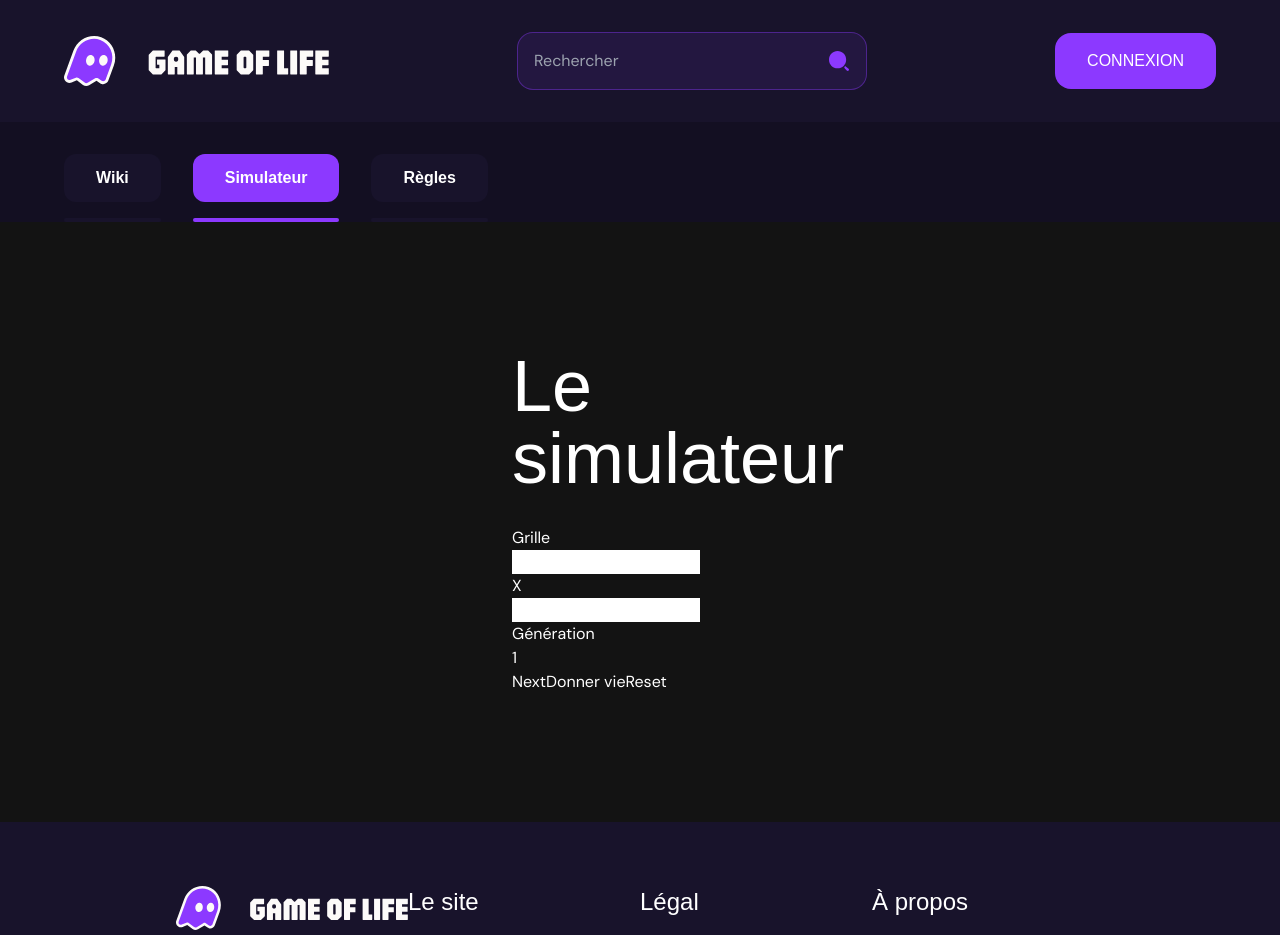
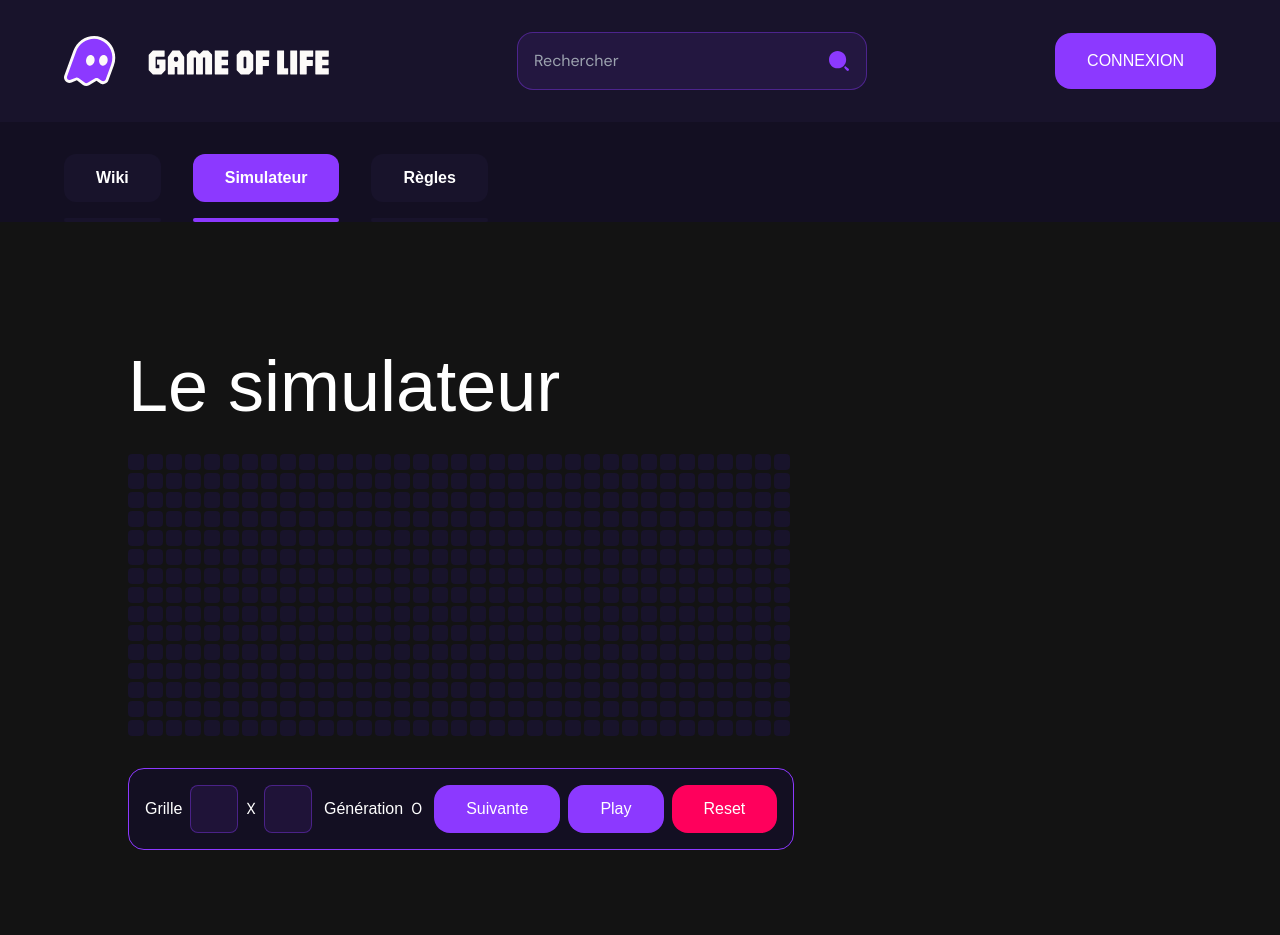
Before and after one commit to git2bezbar/game-of-life, a Vue app: page /simulator in a window 1280 px wide. Shown: the top 935 px of the page. Built offline with nearby package versions, Linux system fonts and the light colour scheme; a web font is replaced by a local one.

Commit message:
style simulator + ajout button style

```diff
--- a/src/assets/main.css
+++ b/src/assets/main.css
@@ -10,7 +10,7 @@ body {
   color: white;
   background-color: #131313;
 }
-h1, h2, h3, h4, h5, h6, a {
+h1, h2, h3, h4, h5, h6, a, button {
   font-family: 'Jaro', sans-serif;
 }
 
--- a/src/components/Simulator/SimulatorCellComponent.vue
+++ b/src/components/Simulator/SimulatorCellComponent.vue
@@ -1,16 +1,11 @@
 <template>
-  <div @click="toggleAlive" class="cell" :class="{ alive: isAlive }"></div>
+  <div @click="toggleAlive"
+  :class="[
+      isAlive ? 'bg-purple hover:bg-purple/70' : 'bg-dark-purple hover:bg-purple/30',
+      'h-[16px] rounded cursor-pointer'
+    ]"
+  ></div>
 </template>
-
-<style scoped>
-.cell {
-  height: 25px;
-  border: 1px solid black;
-}
-.alive {
-  background-color: rgb(197, 93, 93);
-}
-</style>
 
 <script>
 export default {
--- a/src/components/Simulator/SimulatorComponent.vue
+++ b/src/components/Simulator/SimulatorComponent.vue
@@ -4,7 +4,7 @@ import SimulatorCell from './SimulatorCellComponent.vue'
 <template>
   <div class="grid"
     :style="gridStyle">
-    <div v-for="(col, colIndex) in grid" :key="colIndex">
+    <div class="grid gap-2" v-for="(col, colIndex) in grid" :key="colIndex">
       <SimulatorCell
         v-bind:col="col"
         v-bind:colIndex="colIndex"
@@ -17,10 +17,26 @@ import SimulatorCell from './SimulatorCellComponent.vue'
       />
     </div>
   </div>
-  <button @click="nextGeneration">Génération Suivante</button>
-  <button @click="toggleSimulation">{{ isRunning ? 'Stop' : 'Play' }}</button>
-  <button @click="resetSimulation">Reset</button>
-  <p>{{  nbGeneration }}</p>
+  <div class="flex gap-3 bg-dark-blue items-center p-4 border border-purple rounded-2xl">
+    <div class="flex gap-2 items-center">
+      <h2>Grille</h2>
+      <div class="flex items-center gap-2">
+        <input class="w-12 h-12 border border-purple/40 rounded-lg bg-purple/10" type="text"/>
+        <p>X</p>
+        <input class="w-12 h-12 border border-purple/40 rounded-lg bg-purple/10" type="text"/>
+      </div>
+    </div>
+    <div class="flex gap-2">
+      <h2>Génération</h2>
+      <p>{{  nbGeneration }}</p>
+    </div>
+    <div class="flex gap-2">
+      <button class="py-3 px-8 bg-purple rounded-2xl hover:bg-purple/70 duration-300" @click="nextGeneration">Suivante</button>
+      <button class="py-3 px-8 bg-purple rounded-2xl hover:bg-purple/70 duration-300" @click="toggleSimulation">{{ isRunning ? 'Stop' : 'Play' }}</button>
+      <button class="py-3 px-8 bg-pink rounded-2xl hover:bg-pink/70 duration-300" @click="resetSimulation">Reset</button>
+    </div>
+  </div>
+
 </template>
 
 <script>
@@ -30,8 +46,8 @@ export default {
   },
   data() {
     return {
-      x: 10,
-      y: 5,
+      x: 35,
+      y: 15,
       grid: [],
       nextGrid: [],
       intervalId: null,
@@ -43,7 +59,7 @@ export default {
     gridStyle() {
       // Style pour la grille
       return {
-        'grid-template-columns': `repeat(${this.x}, 25px)`
+        'grid-template-columns': `repeat(${this.x}, 16px)`
       };
     }
   },
@@ -172,5 +188,6 @@ export default {
 <style scoped>
 .grid {
   display: grid;
+  gap : 3px
 }
 </style>
--- a/src/views/SimulatorView.vue
+++ b/src/views/SimulatorView.vue
@@ -1,31 +1,14 @@
 <script setup>
   import HeaderComponent from '../components/Header/HeaderComponent.vue'
   import FooterComponent from '../components/Footer/FooterComponent.vue'
+  import SimulateurComponent from '../components/Simulator/SimulatorComponent.vue'
 </script>
 
 <template>
     <HeaderComponent />
-    <main class="flex flex-col items-start justify-start px-[512px] py-32 gap-8">
+    <main class="flex flex-col items-start justify-start px-32 py-32 gap-8">
         <h1 class="text-7xl">Le simulateur</h1>
-        <div>
-            <div>
-                <p>Grille</p>
-                <div>
-                    <input type="number">
-                    <p>X</p>
-                    <input type="number">
-                </div>
-            </div>
-            <div>
-                <p>Génération</p>
-                <p>1</p>
-                <div>
-                    <button>Next</button>
-                    <button>Donner vie</button>
-                    <button>Reset</button>
-                </div>
-            </div>
-        </div>
+        <SimulateurComponent/>
     </main>
     <FooterComponent />
 </template>
```
